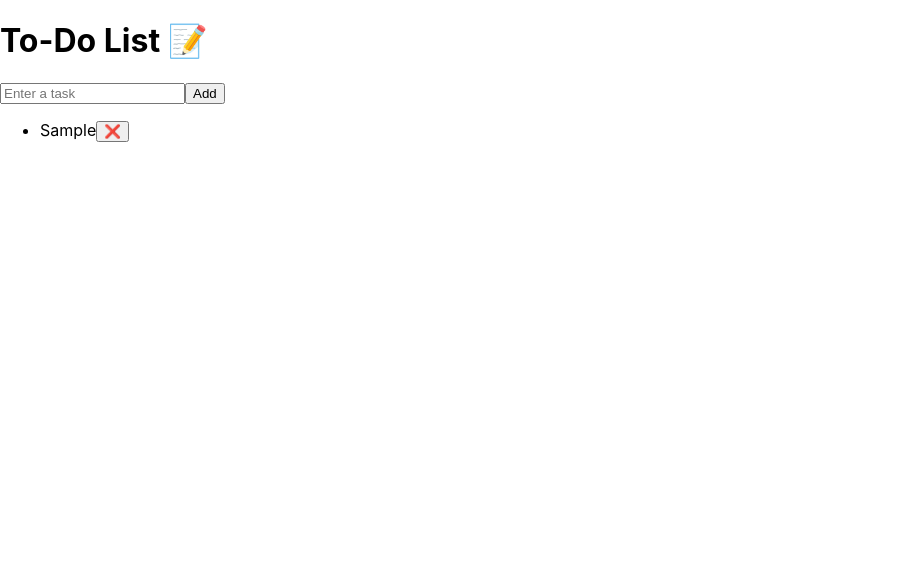
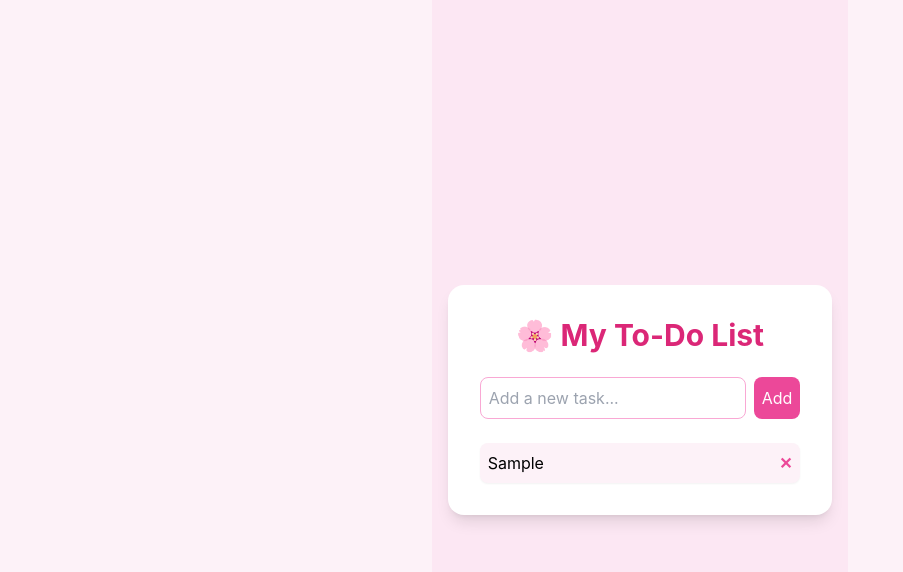
Before and after one commit to sharvi11s/my-to-do-list-app, a React (Create React App) app: page / in a window 1280 px wide. Both pictures are taken after typing "Sample" into the empty fields and a click on the button "Add". Shown: the top 572 px of the page, without its empty margins (0-903 px from the left). Built offline with nearby package versions, Linux system fonts and the light colour scheme.

Commit message:
edited todoapp.js and app.js and configured tailwind

```diff
--- a/package.json
+++ b/package.json
@@ -35,5 +35,10 @@
       "last 1 firefox version",
       "last 1 safari version"
     ]
+  },
+  "devDependencies": {
+    "autoprefixer": "^10.4.21",
+    "postcss": "^8.5.6",
+    "tailwindcss": "^3.4.17"
   }
 }
--- a/src/App.js
+++ b/src/App.js
@@ -2,7 +2,16 @@ import React from "react";
 import TodoApp from "./TodoApp";
 
 function App() {
-  return <TodoApp />;
+  return (
+    <div className="min-h-screen w-full bg-pink-100 flex items-center justify-center p-4">
+      <div className="bg-white shadow-lg rounded-2xl p-8 w-full max-w-sm sm:max-w-md lg:max-w-lg text-center transition-all duration-300">
+        <h1 className="text-3xl font-bold text-pink-600 mb-6">
+          🌸 My To-Do List
+        </h1>
+        <TodoApp />
+      </div>
+    </div>
+  );
 }
 
 export default App;
--- a/src/TodoApp.js
+++ b/src/TodoApp.js
@@ -1,80 +1,58 @@
 import React, { useState } from "react";
 
 function TodoApp() {
+  const [tasks, setTasks] = useState([]);
   const [task, setTask] = useState("");
-  const [tasks, setTasks] = useState([]);
 
-  // Add new task
   const addTask = () => {
     if (task.trim() !== "") {
-      setTasks([...tasks, { text: task, completed: false }]);
+      setTasks([...tasks, task]);
       setTask("");
     }
   };
 
-  // Toggle complete
-  const toggleTask = (index) => {
-    const newTasks = [...tasks];
-    newTasks[index].completed = !newTasks[index].completed;
-    setTasks(newTasks);
-  };
-
-  // Delete task
-  const deleteTask = (index) => {
+  const removeTask = (index) => {
     const newTasks = tasks.filter((_, i) => i !== index);
     setTasks(newTasks);
   };
 
   return (
-    <div className="min-h-screen flex items-center justify-center bg-gray-100">
-      <div className="bg-white shadow-lg rounded-2xl p-6 w-96">
-        <h1 className="text-2xl font-bold text-center mb-4 text-blue-600">
-          To-Do List 📝
-        </h1>
-
-        {/* Input Field */}
-        <div className="flex mb-4">
+    <div>
+      {/* Input & Button */}
+      <div className="flex flex-col sm:flex-row gap-2 mb-6">
         <input
           type="text"
           value={task}
           onChange={(e) => setTask(e.target.value)}
-            placeholder="Enter a task"
-            className="flex-1 border border-gray-300 rounded-l-lg px-3 py-2 focus:outline-none"
+          placeholder="Add a new task..."
+          className="flex-1 p-2 rounded-lg border border-pink-300 focus:outline-none focus:ring-2 focus:ring-pink-400 transition-all duration-200"
         />
         <button
           onClick={addTask}
-            className="bg-blue-500 text-white px-4 py-2 rounded-r-lg hover:bg-blue-600"
+          className="p-2 bg-pink-500 text-white rounded-lg hover:bg-pink-600 transition-colors duration-200"
         >
           Add
         </button>
       </div>
 
       {/* Task List */}
-        <ul>
-          {tasks.map((t, index) => (
+      <ul className="space-y-2">
+        {tasks.map((t, i) => (
           <li
-              key={index}
-              className="flex justify-between items-center mb-2 bg-gray-50 p-2 rounded-lg"
+            key={i}
+            className="flex justify-between items-center bg-pink-50 p-2 rounded-lg shadow-sm hover:scale-105 transform transition-transform duration-200"
           >
-              <span
-                onClick={() => toggleTask(index)}
-                className={`cursor-pointer ${
-                  t.completed ? "line-through text-gray-500" : ""
-                }`}
+            <span>{t}</span>
+            <button
+              onClick={() => removeTask(i)}
+              className="text-pink-500 hover:text-pink-700 font-bold transition-colors duration-200"
             >
-                {t.text}
-              </span>
-              <button
-                onClick={() => deleteTask(index)}
-                className="text-red-500 hover:text-red-700"
-              >
-                ❌
+              ✕
             </button>
           </li>
         ))}
       </ul>
     </div>
-    </div>
   );
 }
 
--- a/src/index.css
+++ b/src/index.css
@@ -1,13 +1,12 @@
+@tailwind base;
+@tailwind components;
+@tailwind utilities;
+
+/* Optional aesthetic custom style */
 body {
-  margin: 0;
-  font-family: -apple-system, BlinkMacSystemFont, 'Segoe UI', 'Roboto', 'Oxygen',
-    'Ubuntu', 'Cantarell', 'Fira Sans', 'Droid Sans', 'Helvetica Neue',
-    sans-serif;
-  -webkit-font-smoothing: antialiased;
-  -moz-osx-font-smoothing: grayscale;
+  @apply bg-pink-50 flex items-center justify-center min-h-screen;
+  font-family: 'Inter', sans-serif;
 }
-
-code {
-  font-family: source-code-pro, Menlo, Monaco, Consolas, 'Courier New',
-    monospace;
+h1 {
+  @apply text-4xl font-bold text-gray-800 mb-6;
 }
--- /dev/null
+++ b/tailwind.config.js
@@ -0,0 +1,10 @@
+/** @type {import('tailwindcss').Config} */
+module.exports = {
+  content: [
+    "./src/**/*.{js,jsx,ts,tsx}",
+  ],
+  theme: {
+    extend: {},
+  },
+  plugins: [],
+}
```
Also changed, not shown: 1 other file (tests, documents, lock files or other folders). Lines whose indentation alone changed are shown as unchanged.
